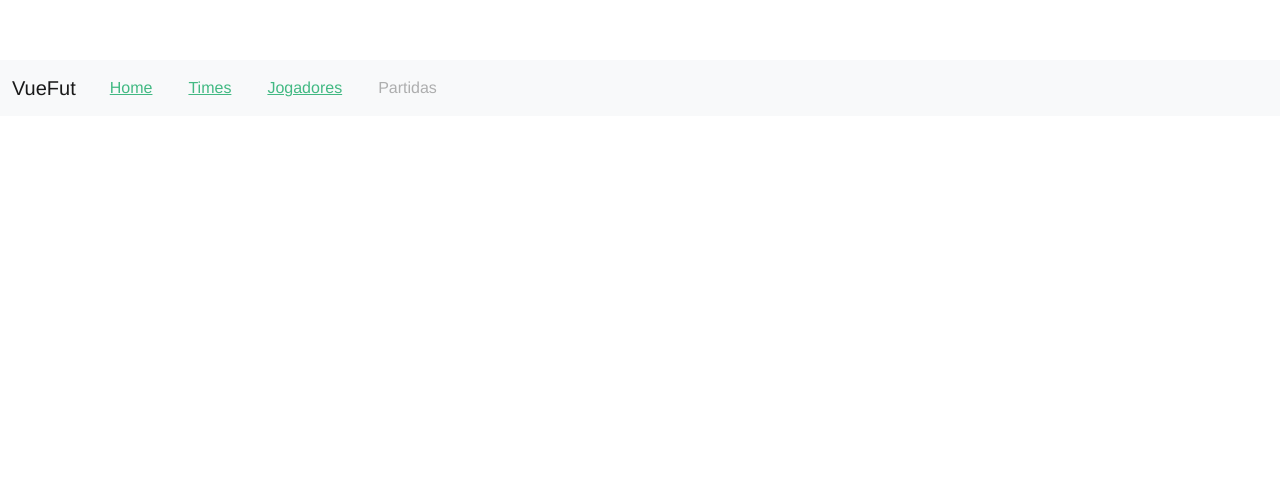
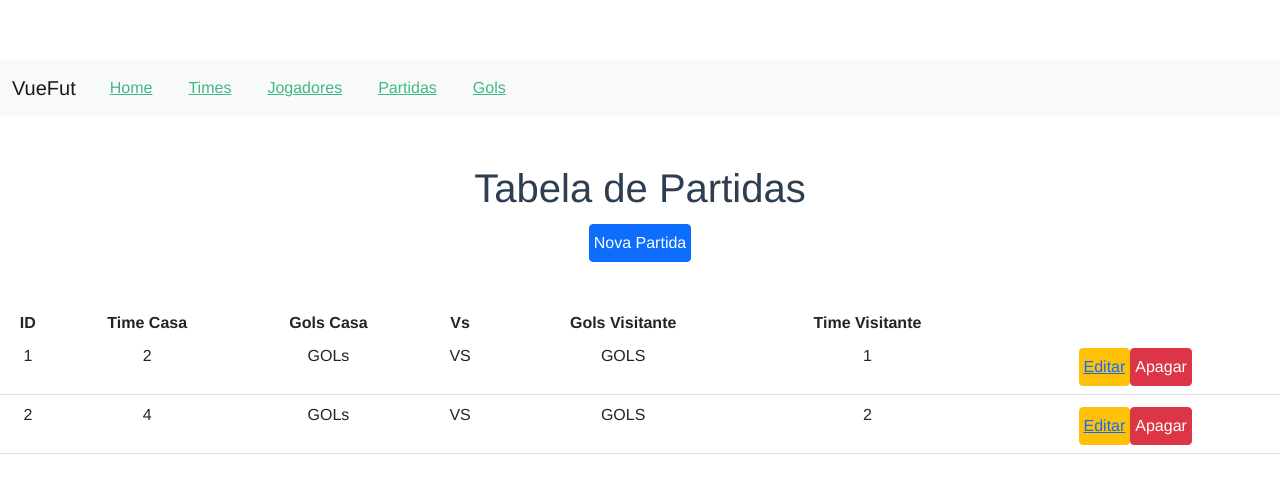
Before and after one commit to evslopes/vue-futebol, a Vue app: page /partidas in a window 1280 px wide. Shown: the top 484 px of the page. Built offline with nearby package versions, Linux system fonts and the light colour scheme; data requests are answered from the project's data file.

Commit message:
Implementado páginas das partidas  e instâncias de gols

```diff
--- /dev/null
+++ b/src/pages/Gols.vue
@@ -0,0 +1,15 @@
+<template>
+<div>
+
+</div>
+</template>
+
+<script>
+export default {
+  name: "Gols"
+}
+</script>
+
+<style scoped>
+
+</style>
--- /dev/null
+++ b/src/pages/GolsCadastrar.vue
@@ -0,0 +1,13 @@
+<template>
+<div></div>
+</template>
+
+<script>
+export default {
+  name: "GolsCadastrar"
+}
+</script>
+
+<style scoped>
+
+</style>
--- /dev/null
+++ b/src/pages/GolsEditar.vue
@@ -0,0 +1,15 @@
+<template>
+<div>
+
+</div>
+</template>
+
+<script>
+export default {
+  name: "GolsEditar"
+}
+</script>
+
+<style scoped>
+
+</style>
--- a/src/pages/Header.vue
+++ b/src/pages/Header.vue
@@ -24,9 +24,16 @@
             </a>
           </li>
           <li class="nav-item">
-            <a class="nav-link disabled" href="#" tabindex="-1" aria-disabled="true">Partidas</a>
+            <a class="nav-link">
+              <router-link to="Partidas">Partidas</router-link>
+            </a>
           </li>
-        </ul>
+          <li class="nav-item">
+            <a class="nav-link">
+              <router-link to="Gols">Gols</router-link>
+            </a>
+          </li>
+          </ul>
       </div>
     </div>
   </nav>
--- /dev/null
+++ b/src/pages/Partidas.vue
@@ -0,0 +1,106 @@
+<template>
+  <div>
+    <h1 class="fs-1 px-2 mt-5">Tabela de Partidas</h1>
+
+    <div>
+      <router-link to="/cadastropartidas">
+        <button class="btn btn-primary fs-8 px-1 mt-1">Nova Partida</button>
+      </router-link>
+    </div>
+
+    <div>
+      <table class="table px-2 mt-5">
+        <thead>
+        <th scope="col">ID</th>
+        <th scope="col">Time Casa</th>
+        <th scope="col">Gols Casa</th>
+        <th scope="col">Vs</th>
+        <th scope="col">Gols Visitante</th>
+        <th scope="col">Time Visitante</th>
+        </thead>
+        <tbody>
+        <tr v-bind:key="partida.id" v-for="(partida, index) in partidas">
+          <td>{{ partida.id }}</td>
+          <td>{{ partida.time_casa }}</td>
+          <td> GOLs </td>
+          <td>VS</td>
+          <td>GOLS</td>
+          <td>{{ partida.time_visitante }}</td>
+
+          <td>
+            <button class="btn btn-warning fs-8 px-1 mt-1" @click="editar(partida)">
+              <router-link :to="{name: 'editarpartidas', params: {partida:partida.id - 1}}">Editar</router-link>
+            </button>
+            <button class="btn btn-danger fs-8 px-1 mt-1" @click="apagar(partida, index)">Apagar</button>
+          </td>
+        </tr>
+        </tbody>
+      </table>
+    </div>
+  </div>
+</template>
+
+<script>
+
+import axios from "axios";
+
+let partidasNovo = (max) => {
+  let max_id = max || 0
+  return {
+    id: max_id + 1,
+    time_casa: "",
+    time_visitante: ""
+  };
+};
+
+export default {
+
+  components: {},
+  data() {
+    return {
+      partida: {
+        id: "",
+        time_casa: "",
+        time_visitante: ""
+      },
+      partidas: [],
+    };
+  },
+
+  methods: {
+    salvar() {
+      axios
+          .post("http://localhost:3000/partidas", {...this.partida})
+          .then((data) => {
+            this.partidas.id = data.id
+            this.partidas.push(this.partida);
+            this.partida = partidasNovo(Math.max(...this.partidas.map(t => t.id)));
+            this.editando = false
+            this.carregando = false;
+          });
+    },
+    editar(partida) {
+      this.editando = true;
+      this.partida = partida;
+    },
+    apagar(partida, index) {
+      this.carregando = true;
+      axios
+          .delete(`http://localhost:3000/partidas/${partida.id}`)
+          .then(() => {
+            this.partidas.splice(index, 1);
+            this.carregando = false;
+          });
+    },
+  },
+  mounted() {
+    axios.get('http://localhost:3000/partidas/').then(({data}) => {
+      this.partidas = data;
+    });
+  },
+}
+</script>
+
+<style scoped>
+
+</style>
--- /dev/null
+++ b/src/pages/PartidasCadastro.vue
@@ -0,0 +1,69 @@
+<template>
+  <div>
+    <h1 class="fs-1 px-2 mt-5">Cadastro de Partida</h1>
+    <div>
+      <Campo nome="Time da Casa" tipo="number" v-model="partida.time_casa"></Campo>
+      <Campo nome="Time Visitante" tipo="number" v-model="partida.time_visitante"></Campo>
+
+    </div>
+    <div>
+      <button class="btn btn-secondary fs-8 px-8 mt-8" @click="salvar">
+        <router-link to="Partidas">Salvar</router-link>
+      </button>
+    </div>
+  </div>
+</template>
+
+<script>
+import Campo from "../components/Campo.vue";
+import axios from "axios";
+
+let partidaNova = (max) => {
+  let max_id = max || 0
+  return {
+    id: max_id + 1,
+    time_casa: "",
+    time_visitante: ""
+  };
+};
+export default {
+  components: {Campo},
+  data() {
+    return {
+      partida: partidaNova(),
+      partidas: [],
+      carregando: true,
+      editando: false,
+    };
+  },
+  methods: {
+    salvar() {
+      console.log(this.partida)
+      axios
+          .post("http://localhost:3000/partidas", {...this.partida})
+          .then((data) => {
+            this.partidas.id = data.id
+            this.partidas.push(this.partida);
+            this.partida = partidaNova(Math.max(...this.times.map(t => t.id)));
+            this.editando = false
+            this.carregando = false;
+          });
+    },
+    editar(partida) {
+      this.editando = true;
+      this.partida = partida;
+    },
+  },
+  mounted() {
+    axios.get("http://localhost:3000/partidas").then(({data}) => {
+      this.partidas = data;
+      this.carregando = false;
+      this.partida = partidaNova(Math.max(...this.partidas.map(t => t.id)));
+    });
+  },
+};
+</script>
+
+<style scoped>
+
+</style>
--- /dev/null
+++ b/src/pages/PartidasEditar.vue
@@ -0,0 +1,63 @@
+<template>
+  <div>
+    <h1 class="fs-1 px-2 mt-5">Edição de Partida</h1>
+    <div>
+      <Campo nome="Time da Casa" v-model="partida.time_casa"></Campo>
+      <Campo nome="Time Visitante" v-model="partida.time_visitante"></Campo>
+      </div>
+    <div>
+
+      <button class="btn btn-secondary fs-8 px-8 mt-8" @click="salvar">
+        <router-link to="Partidas">Salvar</router-link>
+      </button>
+    </div>
+  </div>
+</template>
+
+<script>
+import Campo from "../components/Campo.vue";
+import axios from "axios";
+
+export default {
+  name: 'EditarTimes',
+  components: {Campo},
+  data() {
+    return {
+      partida: {
+        id: "",
+        time_casa: "",
+        time_visitante: "",
+      },
+      partidas: [],
+      carregando: true,
+      editando: false
+    };
+  },
+  methods: {
+    salvar(index) {
+      axios
+          .put(`http://localhost:3000/partidas/${Number(this.partida.id - 1)}`, {...this.partida})
+          .then(() => {
+            this.partidas.push(index, 1);
+            this.editando = false
+            this.carregando = false;
+          });
+    },
+    editar(partida) {
+      this.editando = true;
+      this.partida = partida;
+    },
+  },
+  mounted() {
+    axios.get(`http://localhost:3000/partidas/`).then(({data}) => {
+      this.partidas = data;
+      this.carregando = false;
+      this.partida = this.partidas[Number(this.$route.params.partida)];
+    });
+  },
+};
+</script>
+
+<style scoped>
+
+</style>
--- a/src/pages/Times.vue
+++ b/src/pages/Times.vue
@@ -3,7 +3,7 @@
     <h1 class="fs-1 px-2 mt-5">Tabela de Times Cadastrados</h1>
 
     <div>
-      <router-link to="/cadastrotimes">
+      <router-link to="CadastroTimes">
         <button class="btn btn-primary fs-8 px-1 mt-1">Novo Time</button>
       </router-link>
     </div>
@@ -11,6 +11,7 @@
     <div>
       <table class="table px-2 mt-5">
         <thead>
+        <th scope="col">Id</th>
         <th scope="col">Nome</th>
         <th scope="col">Estado</th>
         <th scope="col">Técnico</th>
@@ -20,6 +21,7 @@
         </thead>
         <tbody>
         <tr v-bind:key="time.id" v-for="(time, index) in times">
+          <td>{{ time.id }}</td>
           <td>{{ time.nome }}</td>
           <td>{{ time.estado }}</td>
           <td>{{ time.tecnico }}</td>
--- a/src/router.js
+++ b/src/router.js
@@ -7,6 +7,12 @@ import CadastroJogadores from "./pages/JogadoresCadastro";
 import CadastroTimes from "./pages/TimesCadastro";
 import EditarTimes from "@/pages/TimesEditar";
 import EditarJogadores from "@/pages/JogadoresEditar";
+import Partidas from "@/pages/Partidas";
+import PartidasCadastro from "@/pages/PartidasCadastro";
+import PartidasEditar from "@/pages/PartidasEditar";
+import Gols from "@/pages/Gols";
+import GolsCadastrar from "@/pages/GolsCadastrar";
+import GolsEditar from "@/pages/GolsEditar";
 
 Vue.use(VueRouter);
 
@@ -48,6 +54,37 @@ export default new VueRouter({
             path: '/editarjogadores/:jogador',
             name: 'editarjogadores',
             component: EditarJogadores
+        },
+        {
+            path: '/partidas',
+            name: 'partidas',
+            component: Partidas
+        },
+
+        {
+            path: '/cadastropartidas',
+            name: 'cadastropartidas',
+            component: PartidasCadastro
+        },
+        {
+            path: '/editarpartidas/:partida',
+            name: 'editarpartidas',
+            component: PartidasEditar
+        },
+        {
+            path: '/gols',
+            name: 'gols',
+            component: Gols
+        },
+        {
+            path: '/cadastrogols',
+            name: 'cadastrogols',
+            component: GolsCadastrar
+        },
+        {
+            path: '/editargols/:gols',
+            name: 'editargols',
+            component: GolsEditar
         }
     ]
 });
--- a/src/services/db.json
+++ b/src/services/db.json
@@ -2,12 +2,12 @@
   "times": [
     {
       "id": 1,
-      "nome": "Flamengo",
-      "estado": "RJ",
-      "tecnico": "Renato Ga´cuho",
-      "torcida": "213456785",
-      "fundacao_ano": "1903",
-      "info": "Mengão"
+      "nome": "Fluminense",
+      "estado": "CE",
+      "tecnico": "Não sei",
+      "torcida": "2345670",
+      "fundacao_ano": "",
+      "info": "ewry"
     },
     {
       "id": 2,
@@ -42,5 +42,29 @@
       "camisa": "11",
       "id": 3
     }
+  ],
+  "partidas": [
+    {
+      "id": 1,
+      "time_casa": 2,
+      "time_visitante": 1
+    },
+    {
+      "id": 2,
+      "time_casa": "4",
+      "time_visitante": "2"
+    }
+  ],
+  "gols": [
+    {
+      "id": 10000,
+      "partida_id": 1,
+      "jogador_id": 11
+    },
+    {
+      "id": 10001,
+      "partida_id": 2,
+      "jogador_id": 12
+    }
   ]
 }
```
